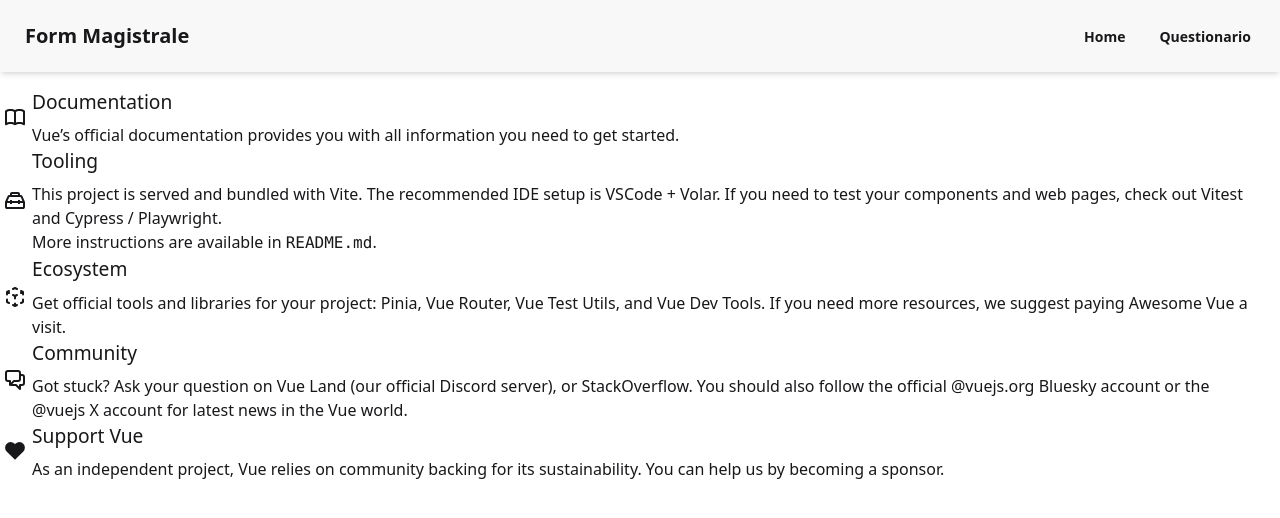
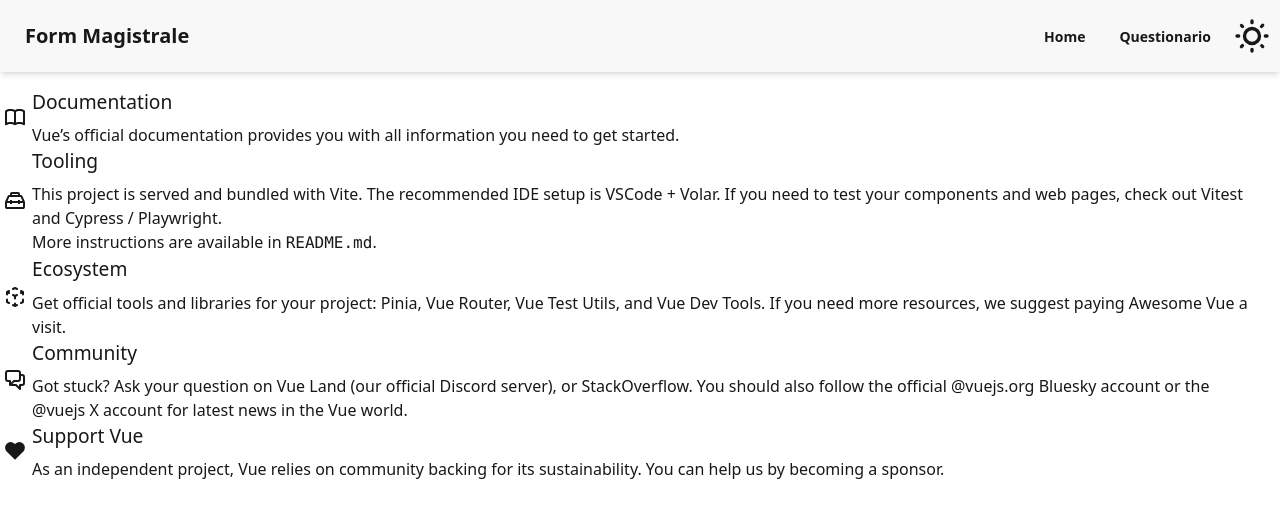
Before and after one commit to ali-benny/cs-lm-questionnaire, a Vue app: page / in a window 1280 px wide. Shown: the top 518 px of the page. Built offline with nearby package versions, Linux system fonts and the light colour scheme.

Commit message:
style: theme light-dark

```diff
--- a/src/App.vue
+++ b/src/App.vue
@@ -14,6 +14,32 @@
           <RouterLink to="/survey" class="btn btn-ghost">Questionario</RouterLink>
         </nav>
       </div>
+      <label class="swap swap-rotate">
+        <!-- this hidden checkbox controls the state -->
+        <input type="checkbox" class="theme-controller" value="light" />
+
+        <!-- sun icon -->
+        <svg
+          class="swap-off h-10 w-10 fill-current"
+          xmlns="http://www.w3.org/2000/svg"
+          viewBox="0 0 24 24"
+        >
+          <path
+            d="M5.64,17l-.71.71a1,1,0,0,0,0,1.41,1,1,0,0,0,1.41,0l.71-.71A1,1,0,0,0,5.64,17ZM5,12a1,1,0,0,0-1-1H3a1,1,0,0,0,0,2H4A1,1,0,0,0,5,12Zm7-7a1,1,0,0,0,1-1V3a1,1,0,0,0-2,0V4A1,1,0,0,0,12,5ZM5.64,7.05a1,1,0,0,0,.7.29,1,1,0,0,0,.71-.29,1,1,0,0,0,0-1.41l-.71-.71A1,1,0,0,0,4.93,6.34Zm12,.29a1,1,0,0,0,.7-.29l.71-.71a1,1,0,1,0-1.41-1.41L17,5.64a1,1,0,0,0,0,1.41A1,1,0,0,0,17.66,7.34ZM21,11H20a1,1,0,0,0,0,2h1a1,1,0,0,0,0-2Zm-9,8a1,1,0,0,0-1,1v1a1,1,0,0,0,2,0V20A1,1,0,0,0,12,19ZM18.36,17A1,1,0,0,0,17,18.36l.71.71a1,1,0,0,0,1.41,0,1,1,0,0,0,0-1.41ZM12,6.5A5.5,5.5,0,1,0,17.5,12,5.51,5.51,0,0,0,12,6.5Zm0,9A3.5,3.5,0,1,1,15.5,12,3.5,3.5,0,0,1,12,15.5Z"
+          />
+        </svg>
+
+        <!-- moon icon -->
+        <svg
+          class="swap-on h-10 w-10 fill-current"
+          xmlns="http://www.w3.org/2000/svg"
+          viewBox="0 0 24 24"
+        >
+          <path
+            d="M21.64,13a1,1,0,0,0-1.05-.14,8.05,8.05,0,0,1-3.37.73A8.15,8.15,0,0,1,9.08,5.49a8.59,8.59,0,0,1,.25-2A1,1,0,0,0,8,2.36,10.14,10.14,0,1,0,22,14.05,1,1,0,0,0,21.64,13Zm-9.5,6.69A8.14,8.14,0,0,1,7.08,5.22v.27A10.15,10.15,0,0,0,17.22,15.63a9.79,9.79,0,0,0,2.1-.22A8.11,8.11,0,0,1,12.14,19.73Z"
+          />
+        </svg>
+      </label>
     </div>
   </header>
 
--- a/src/assets/main.css
+++ b/src/assets/main.css
@@ -1,5 +1,7 @@
 @import 'tailwindcss';
-@plugin "daisyui";
+@plugin "daisyui"{
+  themes: all;
+}
 
 .rating {
   margin-left: 1%;
```
